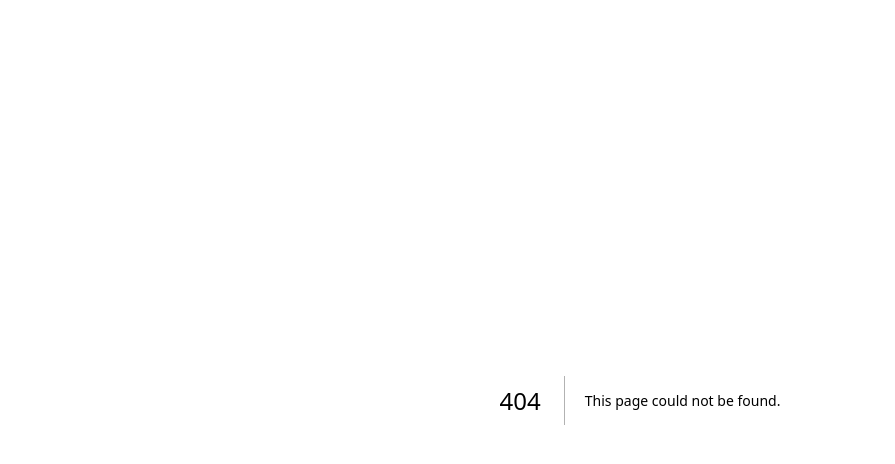
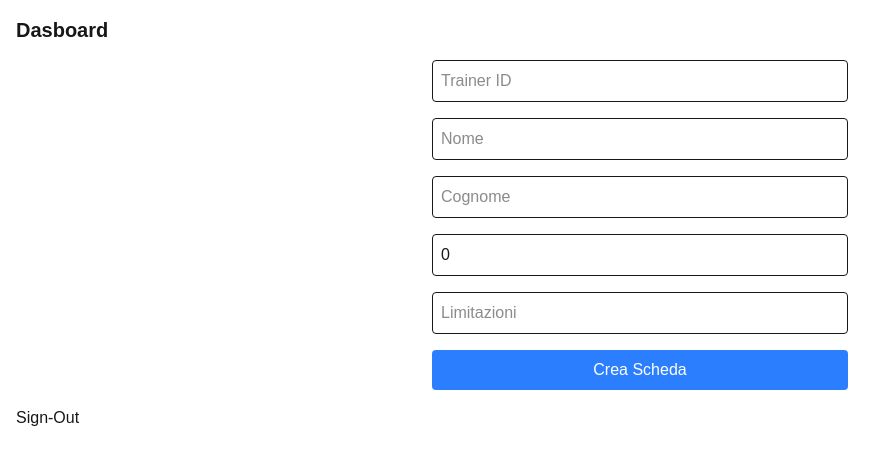
Before and after one commit to francescofaustinogreco/fitney-iot4care, a Next.js app: page /dashboard in a window 1280 px wide. Before the commit this address had no page. Shown: the top 464 px of the page, without its empty margins (0-895 px from the left). Built offline with nearby package versions, Linux system fonts and the light colour scheme; no server answers; sample sign-in values are in the browser's storage.

Commit message:
SignOut e DashBoard

```diff
--- /dev/null
+++ b/app/dashboard/clientCard.tsx
@@ -0,0 +1,85 @@
+"use client";
+
+import { getDatabase, ref, set } from "firebase/database";
+import React, { useState } from "react";
+
+async function writeUserData(
+  trainerId: string,
+  nome: string,
+  cognome: string,
+  età: number,
+  limitazioni: string
+) {
+  try {
+    const db = getDatabase();
+    await set(ref(db, "users/" + trainerId), {
+      nome: nome,
+      cognome: cognome,
+      età: età,
+      limitazioni: limitazioni,
+    });
+    console.log("Dati salvati con successo!");
+  } catch (err: any) {
+    console.error("Errore durante il salvataggio della scheda: ", err);
+  }
+}
+
+export default function TrainerForm() {
+  const [trainerId, setTrainerId] = useState("");
+  const [nome, setNome] = useState("");
+  const [cognome, setCognome] = useState("");
+  const [età, setEtà] = useState(0);
+  const [limitazioni, setLimitazioni] = useState("");
+
+  const handleSubmit = async (e: React.FormEvent) => {
+    e.preventDefault();
+    if (!trainerId || !nome || !cognome || età <= 0) {
+      alert("Compila tutti i campi!");
+      return;
+    }
+    await writeUserData(trainerId, nome, cognome, età, limitazioni);
+  };
+
+  return (
+    <form onSubmit={handleSubmit} className="p-4 max-w-md mx-auto space-y-4">
+      <input
+        type="text"
+        placeholder="Trainer ID"
+        value={trainerId}
+        onChange={(e) => setTrainerId(e.target.value)}
+        className="w-full p-2 border rounded"
+      />
+      <input
+        type="text"
+        placeholder="Nome"
+        value={nome}
+        onChange={(e) => setNome(e.target.value)}
+        className="w-full p-2 border rounded"
+      />
+      <input
+        type="text"
+        placeholder="Cognome"
+        value={cognome}
+        onChange={(e) => setCognome(e.target.value)}
+        className="w-full p-2 border rounded"
+      />
+      <input
+        type="number"
+        placeholder="Età"
+        value={età}
+        onChange={(e) => setEtà(Number(e.target.value))}
+        className="w-full p-2 border rounded"
+      />
+      <input
+        type="text"
+        placeholder="Limitazioni"
+        value={limitazioni}
+        onChange={(e) => setLimitazioni(e.target.value)}
+        className="w-full p-2 border rounded"
+      />
+      <button type="submit" className="w-full bg-blue-500 text-white py-2 rounded">
+        Crea Scheda
+      </button>
+    </form>
+  );
+}
--- /dev/null
+++ b/app/dashboard/page.tsx
@@ -0,0 +1,33 @@
+"use client";
+
+import TrainerForm from "./clientCard";
+import { onAuthStateChanged } from "firebase/auth";
+import { useEffect } from "react";
+import { useRouter } from "next/navigation";
+import { auth } from "@/firebase";
+import SignOutUser from "./signOut";
+
+export default function Dashboard(){
+    const router = useRouter();
+
+    useEffect(() => {
+        const unsub = onAuthStateChanged(auth, (user) => {
+            if(!user){
+                router.push("/login");
+            }
+        })
+
+        return () => unsub(); // Pulisco il listener
+    }, [router]);
+
+    return(
+        <div className="p-4">
+            <h1 className="text-xl font-bold">
+                Dasboard
+            </h1>
+            <TrainerForm />
+
+            <SignOutUser />
+        </div>
+    );
+}
--- /dev/null
+++ b/app/dashboard/signOut.tsx
@@ -0,0 +1,26 @@
+"use client";
+
+import { auth } from "@/firebase";
+import { signOut } from "firebase/auth";
+import { useRouter } from "next/navigation";
+
+
+
+export default function SignOutUser(){
+    const router = useRouter();
+
+    const handleSignOut = async () => {
+        try{
+            await signOut(auth);
+            router.push("/login")
+        }catch(err: any){
+            console.log(err.message);
+        }
+    }
+
+    return(
+        <button onClick={handleSignOut} className="bg-white-300 text-yellow">
+            Sign-Out
+        </button>
+    );
+}
```
Also changed, not shown: app/login/dashboard/page.tsx (deleted).
